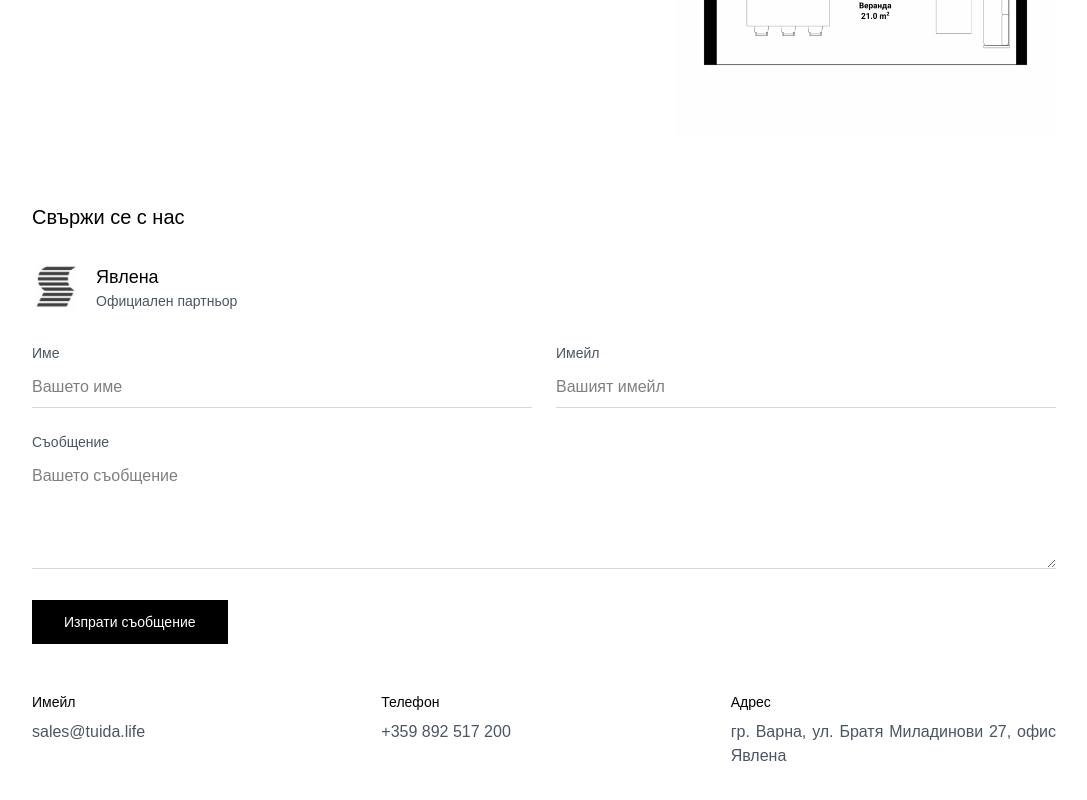
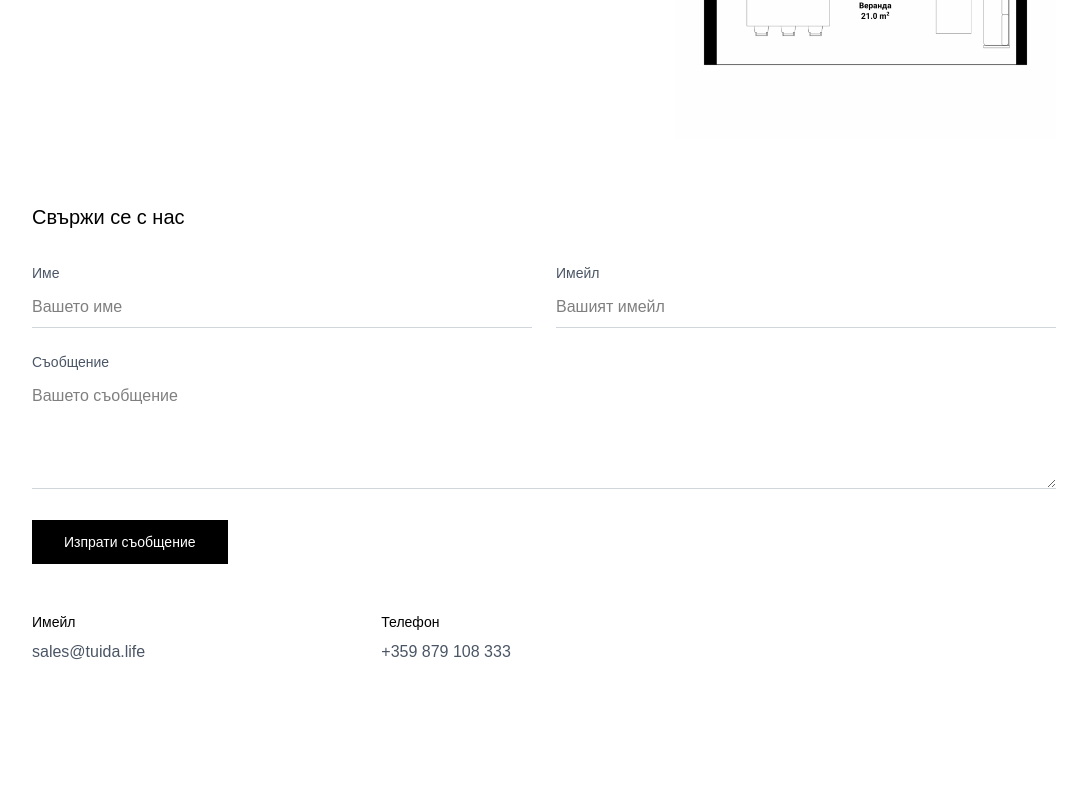
Before and after one commit to Svetoslav47/Tuida, a React (Vite) app in the folder Tuida/: page /1 in a window 1280 px wide. Shown: the part 1299-2099 px from the top of the page, without its empty margins (96-1183 px from the left). Built offline with nearby package versions, Linux system fonts and the light colour scheme; a web font is replaced by a local one.

Commit message:
da gurmi da treshti

```diff
--- a/Tuida/src/components/ContactForm.tsx
+++ b/Tuida/src/components/ContactForm.tsx
@@ -59,18 +59,6 @@ const ContactForm: React.FC = () => {
   return <div className="w-full my-8 sm:my-16">
     <h3 className="text-lg sm:text-xl font-light mb-6 sm:mb-8">Свържи се с нас</h3>
 
-    {/* Явлена Logo */}
-    <div className="mb-6 sm:mb-8 flex items-center gap-3 sm:gap-4">
-      <img
-        src="/QvlenaLogo.jpg"
-        alt="Явлена Logo"
-        className="h-10 sm:h-12 w-auto opacity-80"
-      />
-      <div>
-        <h4 className="text-base sm:text-lg font-medium">Явлена</h4>
-        <p className="text-xs sm:text-sm text-gray-600">Официален партньор</p>
-      </div>
-    </div>
     <form ref={formRef} className="space-y-4 sm:space-y-6" onSubmit={handleSubmit}>
       <div className="grid grid-cols-1 md:grid-cols-2 gap-4 sm:gap-6">
         <div>
@@ -107,13 +95,7 @@ const ContactForm: React.FC = () => {
       </div>
       <div>
         <h4 className="text-sm font-medium mb-1 sm:mb-2">Телефон</h4>
-        <p className="text-sm sm:text-base text-gray-600">+359 892 517 200</p>
-      </div>
-      <div className="sm:col-span-2 md:col-span-1">
-        <h4 className="text-sm font-medium mb-1 sm:mb-2">Адрес</h4>
-        <p className="text-sm sm:text-base text-gray-600">
-          гр. Варна, ул. Братя Миладинови 27, офис Явлена
-        </p>
+        <p className="text-sm sm:text-base text-gray-600">+359 879 108 333</p>
       </div>
     </div>
   </div>;
--- a/Tuida/src/components/Navigation.tsx
+++ b/Tuida/src/components/Navigation.tsx
@@ -37,10 +37,10 @@ const Navigation: React.FC<NavigationProps> = ({
           </div>
           <div className="flex items-center space-x-6">
             <a
-              href="tel:+359892517200"
+              href="tel:+359879108333"
               className="text-sm tracking-wider pb-2 text-gray-400 hover:text-gray-800 transition-all"
             >
-              +359 892 517 200
+              +359 879 108 333
             </a>
             {/* <button
               onClick={toggleLanguage}
@@ -68,10 +68,10 @@ const Navigation: React.FC<NavigationProps> = ({
 
           {/* Phone Number on Mobile */}
           <a
-            href="tel:+359892517200"
+            href="tel:+359879108333"
             className="text-sm tracking-wider text-gray-400 hover:text-gray-800 transition-all"
           >
-            +359 892 517 200
+            +359 879 108 333
           </a>
         </div>
 
```
